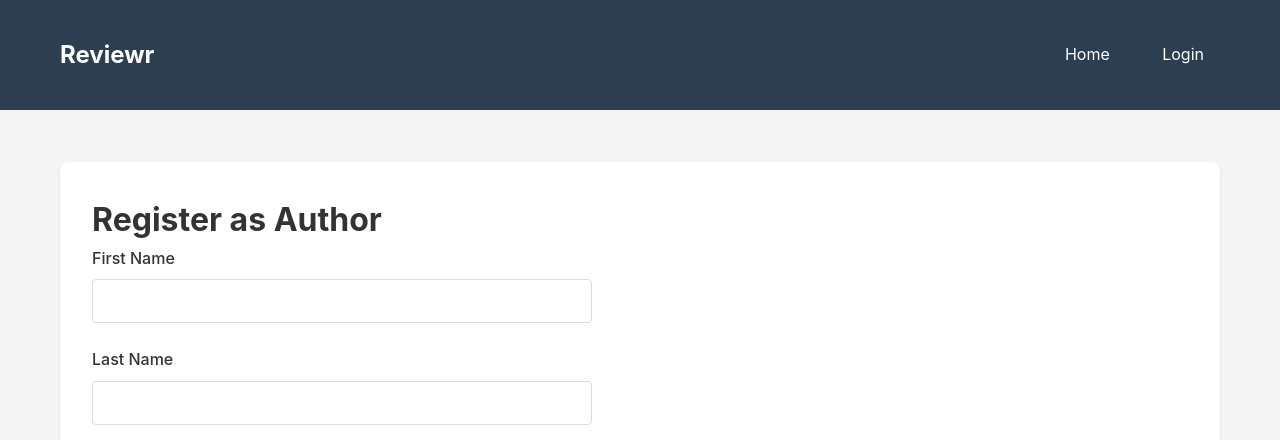
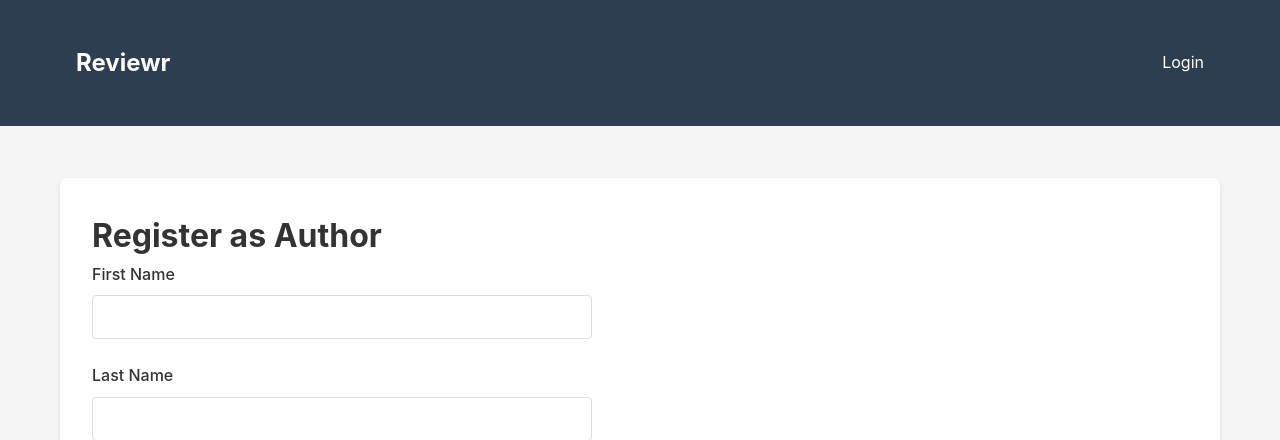
Before and after one commit to A-D-DBS-application/web-application-2025-group-33, a Flask app: page /register/author in a window 1280 px wide. Shown: the top 440 px of the page. Run offline with Flask 3, Linux system fonts and the light colour scheme.

Commit message:
reviewr knop

```diff
--- a/app/app/templates/base.html
+++ b/app/app/templates/base.html
@@ -10,7 +10,7 @@
 <body>
     <nav>
         <div class="container">
-            <h1>Reviewr</h1>
+            <a href="{{ url_for('home') }}" style="margin-left: 0; font-size: 1.5rem; font-weight: bold; padding: 0.5rem 1rem;">Reviewr</a>
             <div>
                 {% if logged_in %}
                     {% if user_type == 'author' %}
@@ -18,12 +18,11 @@
                         <a href="{{ url_for('papers.create_paper') }}">Create Paper</a>
                     {% else %}
                         <a href="{{ url_for('papers.company_dashboard') }}">Browse Papers</a>
-                        <a href="{{ url_for('papers.recommended_papers') }}">Recommended</a>  <!-- ADD THIS -->
+                        <a href="{{ url_for('papers.recommended_papers') }}">Recommended</a>
                         <a href="{{ url_for('interests.my_interests') }}">My Interests</a>
                     {% endif %}
                     <a href="{{ url_for('auth.logout') }}">Logout</a>
                 {% else %}
-                    <a href="{{ url_for('home') }}">Home</a>
                     <a href="{{ url_for('auth.login') }}">Login</a>
                 {% endif %}
             </div>
```
